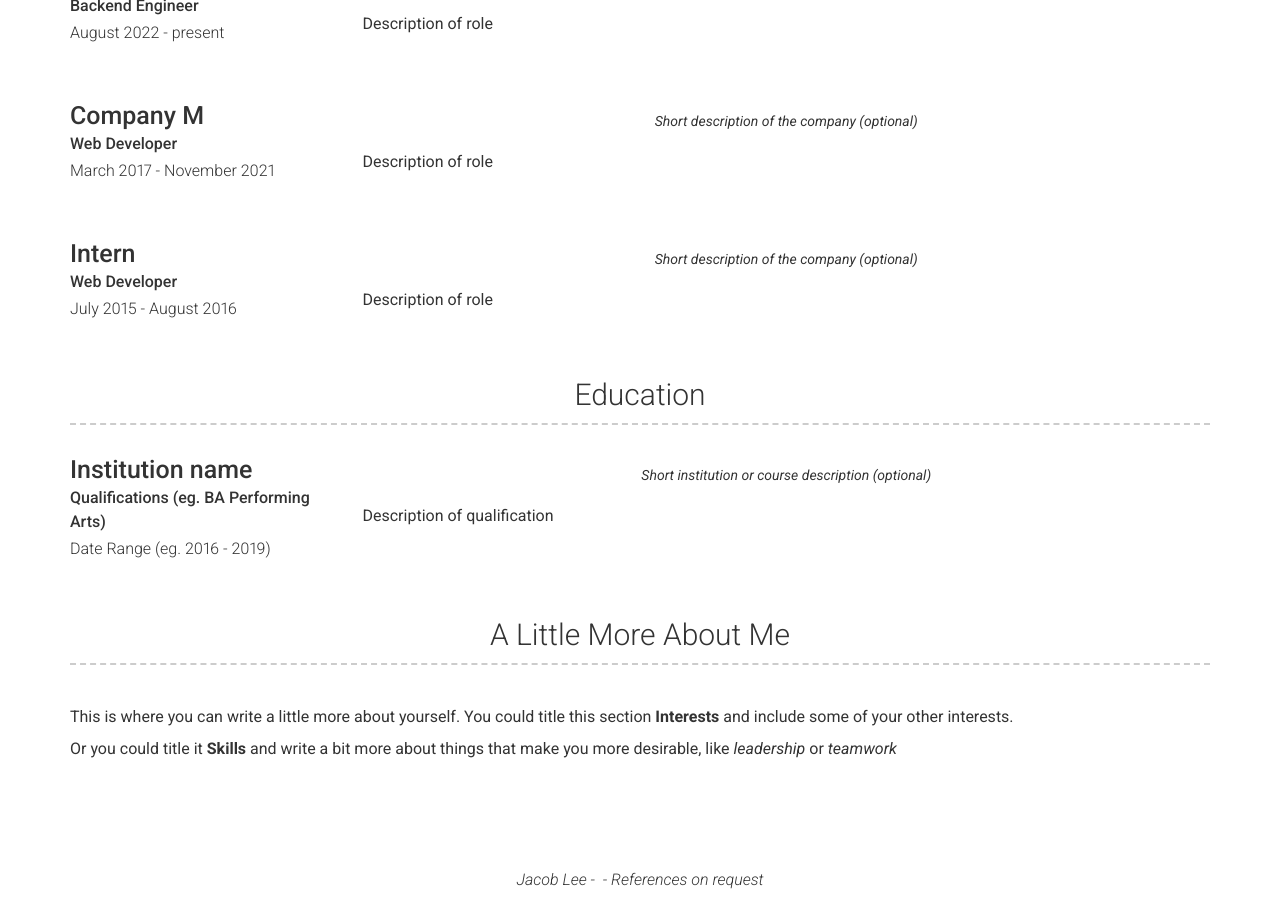
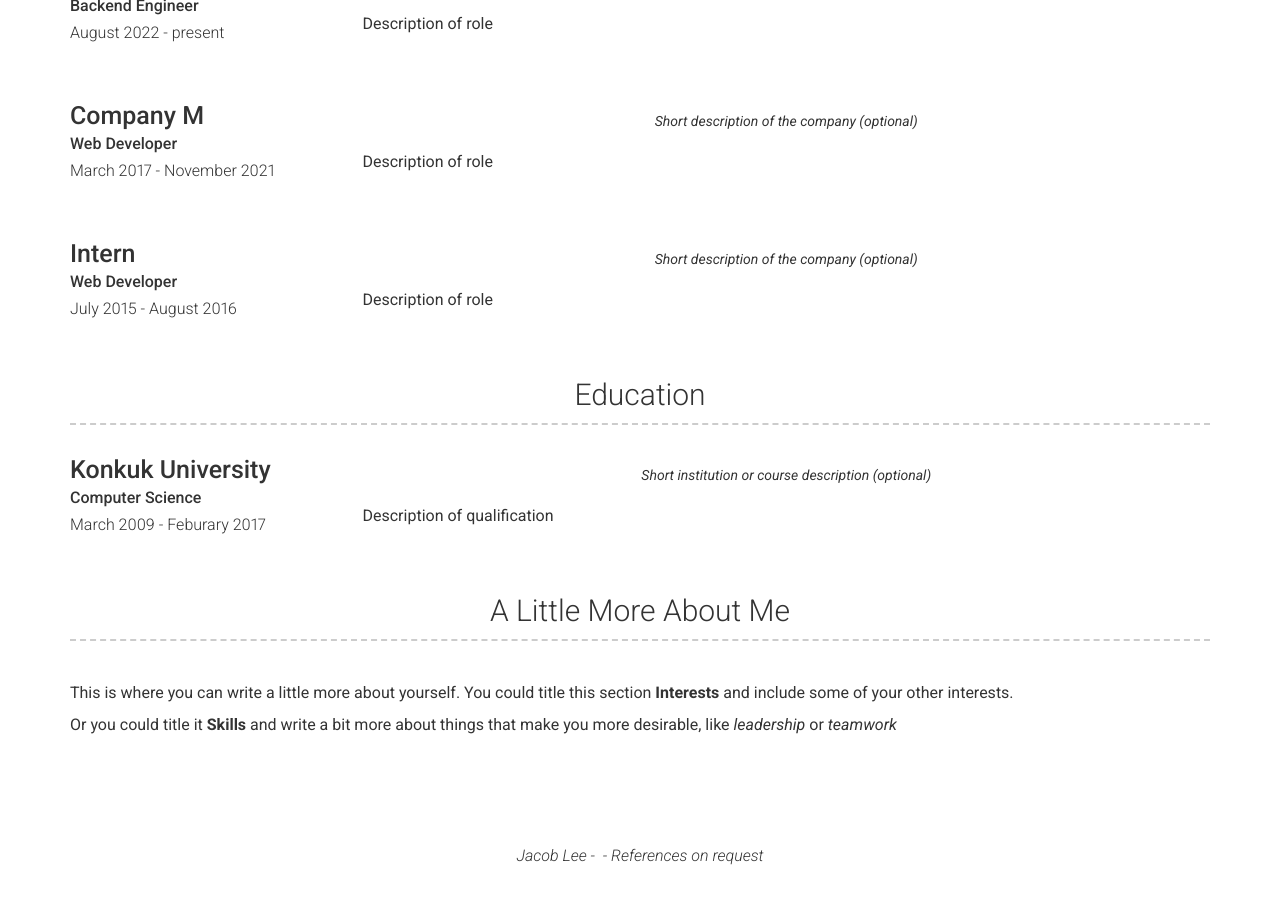
Before and after one commit to talkiebox/resume, a Jekyll site: the page built from index.md, in a window 1280 px wide and 900 px high, scrolled down 861 px. Built offline with Jekyll 4.4.1, drawn with Linux system fonts in a browser that asks for light colours; nearby versions of some CDN libraries; after the commit the page ends 1737 px from its top, so only the background shows below that.

Commit message:
update education

```diff
--- a/_config.yml
+++ b/_config.yml
@@ -113,9 +113,9 @@ content:
     layout: list
     content:
       - layout: left
-        title: Institution name
-        sub_title: Qualifications (eg. BA Performing Arts)
-        caption: Date Range (eg. 2016 - 2019)
+        title: Konkuk University
+        sub_title: Computer Science
+        caption: March 2009 - Feburary 2017
         quote: >
           Short institution or course description (optional)
         description: | # this will include new lines to allow paragraphs
```
